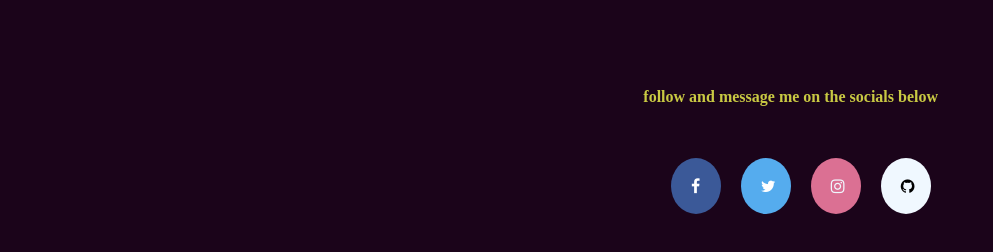
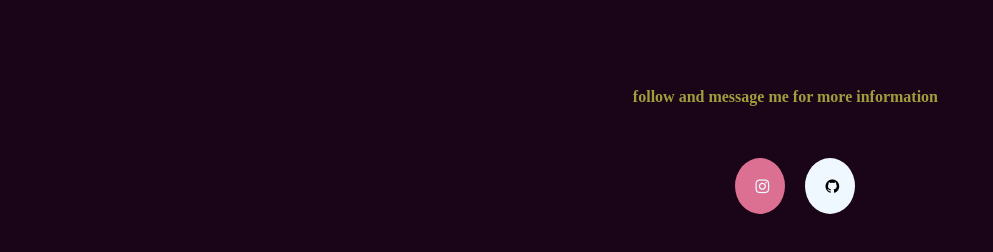
Before and after one commit to amaar7/Code-Challenge--Flatdango, a plain HTML site: page index.html in a window 1280 px wide. Shown: the part 130-382 px from the top of the page, without its empty margins (0-993 px from the left). Drawn offline with Linux system fonts and the light colour scheme; no server answers.

Commit message:
finished assignment

```diff
--- a/db.json
+++ b/db.json
@@ -6,7 +6,7 @@
       "runtime": "108",
       "capacity": 58,
       "showtime": "04:00PM",
-      "tickets_sold": 56,
+      "tickets_sold": 57,
       "description": "A giant lizard terrorizes a rural Texas community and a heroic teenager attempts to destroy the creature.",
       "poster": "https://www.gstatic.com/tv/thumb/v22vodart/2157/p2157_v_v8_ab.jpg"
     },
--- a/index.html
+++ b/index.html
@@ -21,11 +21,9 @@
 
             </div>
             <div class="message">
-                <h4>follow and message me on the socials below</h4>
+                <h4>follow and message me for more information</h4>
             </div>
             <div class="socials">
-                <a href="https://www.facebook.com/profile.php?id=61552516250193" class="fa fa-facebook"></a>
-                      <a href="https://twitter.com/Amar201928" class="fa fa-twitter"></a>
                       <a href="https://www.instagram.com/k.9.lumi/" class="fa fa-instagram"></a>
                       <a href="https://github.com/amaar7" class="fa fa-github"></a>
             </div>
--- a/index.js
+++ b/index.js
@@ -1,4 +1,5 @@
 let tickets;
+
 
  function fetchAll(){
     fetch(' http://localhost:3000/films')
@@ -18,7 +19,6 @@ function fetchMovieDetails(movie) {
       })
       .catch((error) => console.log(error));
   }
-
 // function to get the movie
 
     function fetchmovie(movies){
@@ -42,6 +42,7 @@ movies.forEach((movie, i) =>{
    if (i === 0 ) {
     // Display the first movie by default
     fetchMovieDetails(movie)
+
   }
 })
 }
--- a/style.css
+++ b/style.css
@@ -10,8 +10,8 @@
     }
 
     body{
-        background-color: rgb(27, 4, 26);
-        color: rgb(201, 201, 67);
+        background-color: rgb(26, 4, 23);
+        color: rgb(158, 158, 60);
         height: 100%;
         width: 100%;
     }
```
